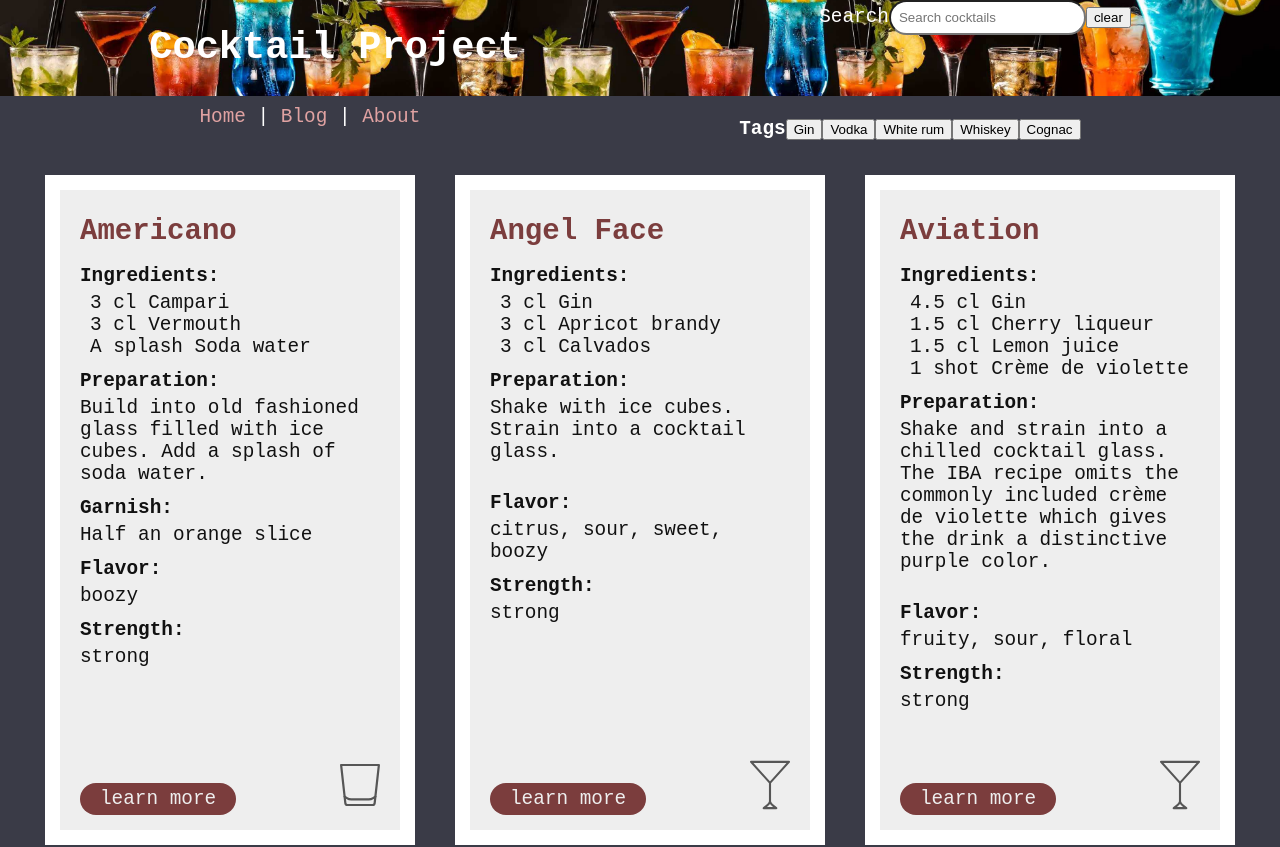
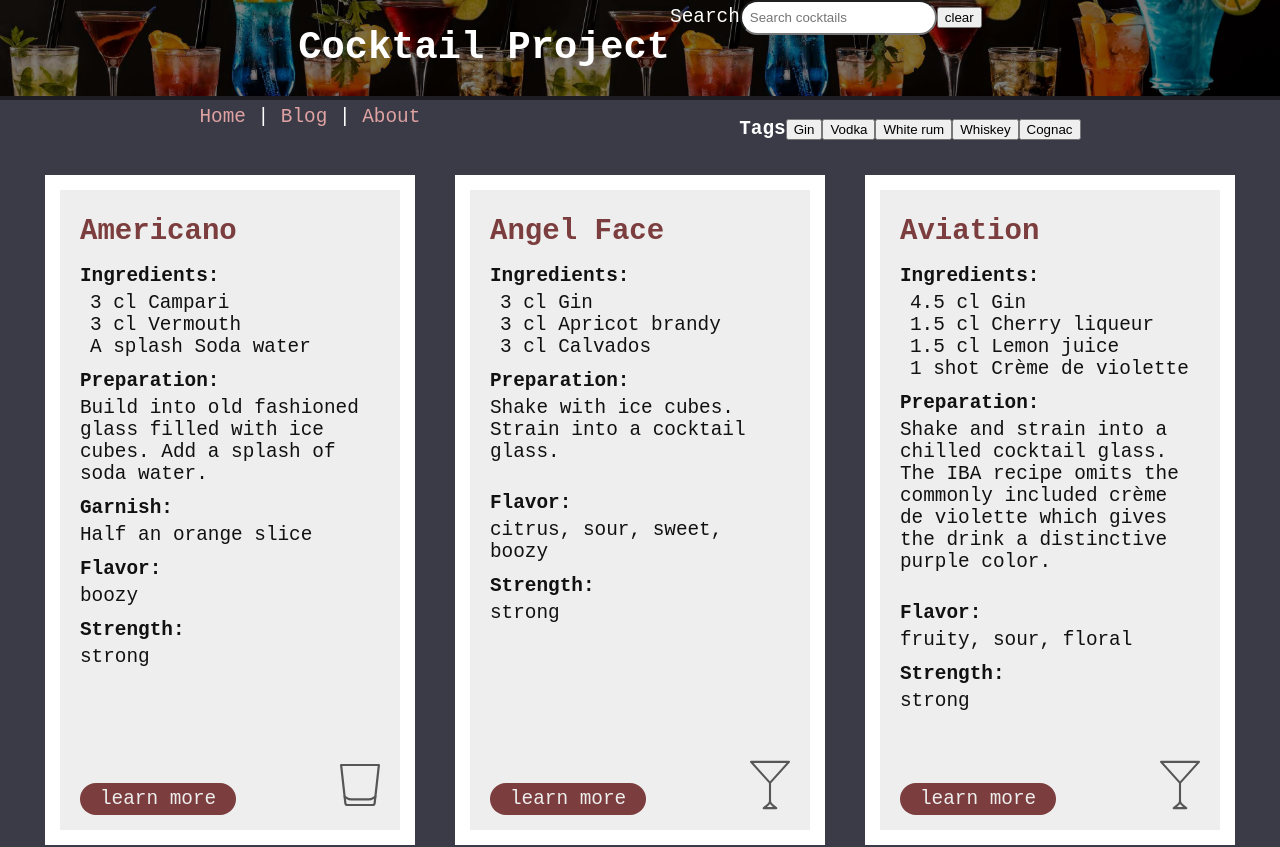
Before and after one commit to isabelchua/cocktail-project, a React (Vite) app: page / in a window 1280 px wide. Shown: the top 847 px of the page. Built offline with nearby package versions, Linux system fonts and the light colour scheme.

Commit message:
dark header background

```diff
--- a/src/App.css
+++ b/src/App.css
@@ -13,19 +13,47 @@ html, body {
 	flex-wrap: wrap;
 	justify-content: space-around;
 	padding: 0;
-	/* height: 100vh;  */
 	margin: 0;
 	background: url('./assets/img/banner.jpg') center/cover no-repeat;
 }
 
-.banner {
+.header-content {
+	display: flex;
+	flex-wrap: wrap;
+	justify-content: space-around;
+	padding: 0;
+	z-index: 1;
+}
+
+.overlay {
+	position: absolute;
+	top: 0;
+	left: 0;
+	width: 100%;
+	height: 100px;
+	background-color: rgba(0, 0, 0, 0.5);
+ }
+
+ .nav {
+	display: flex;
+	padding: 10px 40px;
+	flex-wrap: wrap;
+	justify-content: space-around;
+	z-index: 999;
+}
+
+.nav a {
+	text-decoration: none;
+}
+
+/* .banner {
 	display: flex;
 	flex-wrap: wrap;
 }
 
 .banner img {
 	width: 100%;
-}
+} */
 
 h1 a {
 	text-align: center;
@@ -143,17 +171,7 @@ small {
 	background-color: #924d4d;
 }
 
-.nav {
-	display: flex;
-	padding: 10px 40px;
-	/* justify-content: center; */
-	flex-wrap: wrap;
-	justify-content: space-around;
-}
 
-.nav a {
-	text-decoration: none;
-}
 
 @media only screen and (max-width: 600px) {
 	html, body {
--- a/src/components/Header.jsx
+++ b/src/components/Header.jsx
@@ -69,6 +69,8 @@ function Header({ onSearch }) {
 	return (
 		<>
 			<div className="header">
+				<div className="overlay"></div>
+				<div className="header-content">
 					<h1>
 						<Link to={`/`}>Cocktail Project</Link>
 					</h1>
@@ -89,6 +91,7 @@ function Header({ onSearch }) {
 							{searchTerm && (
 								<small>Search results for: {searchTerm}</small>
 							)}
+						</div>
 					</div>
 				</div>
 			</div>
```
Lines whose indentation alone changed are shown as unchanged.
